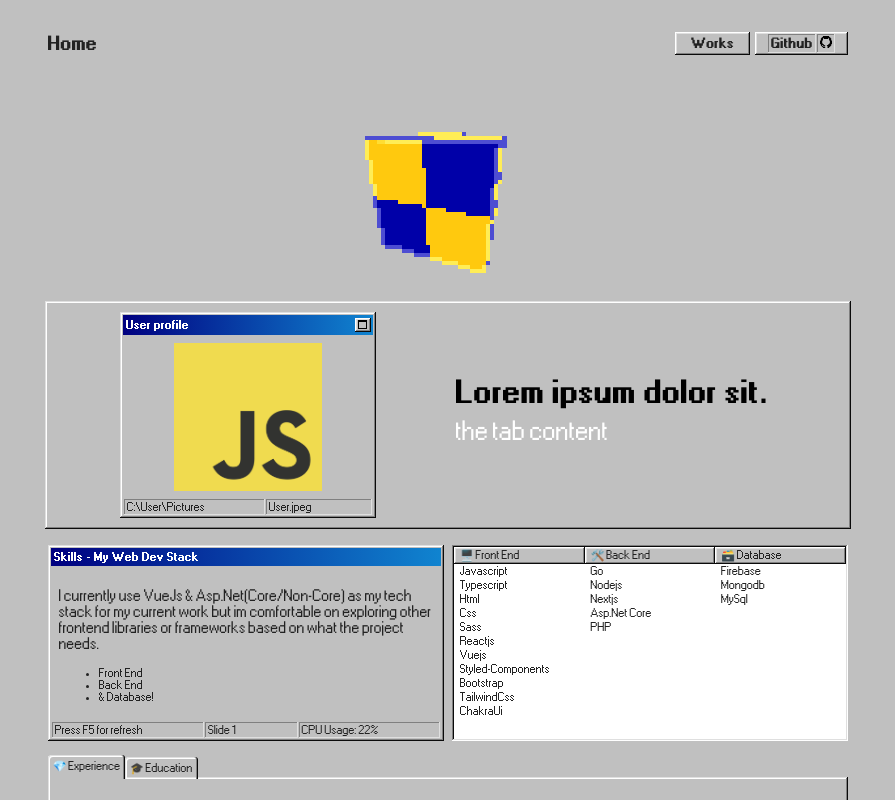
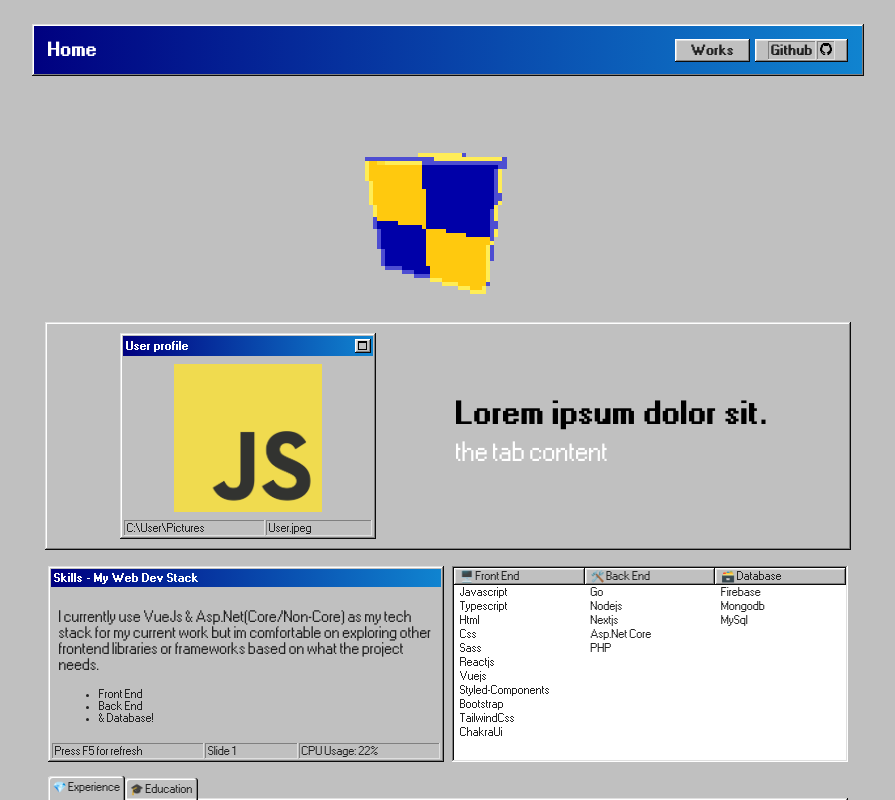
Before and after one commit to JacobSaucelo/98-cob-portfolio, a Next.js app: page / in a window 1280 px wide. Shown: the top 800 px of the page, without its empty margins (192-1087 px from the left). Built offline with nearby package versions, Linux system fonts and the light colour scheme.

Commit message:
added new design for the navbar

```diff
--- a/components/essentials/Essentials.Navbar.module.css
+++ b/components/essentials/Essentials.Navbar.module.css
@@ -5,11 +5,14 @@
   align-items: center;
   justify-content: space-between;
   margin-bottom: 1rem;
+  background: linear-gradient(90deg, navy, #1084d0);
 }
 
 .HeaderTitle {
   font-size: calc(0.6rem + 1vh);
   font-weight: 600;
+  color: white;
+  padding: 1rem 0;
 }
 
 .NavbarActions {
--- a/components/essentials/Essentials.Navbar.tsx
+++ b/components/essentials/Essentials.Navbar.tsx
@@ -4,7 +4,7 @@ import ReusablesPopCardConstruction from "../reusables/Reusables.PopCardConstruc
 
 const EssentialsNavbar = () => {
   return (
-    <nav className={`${styles.NavbarContainer} window-body`}>
+    <nav className={`${styles.NavbarContainer} window`}>
       <label htmlFor="headerTitle" className={styles.HeaderTitle}>
         Home
       </label>
```
